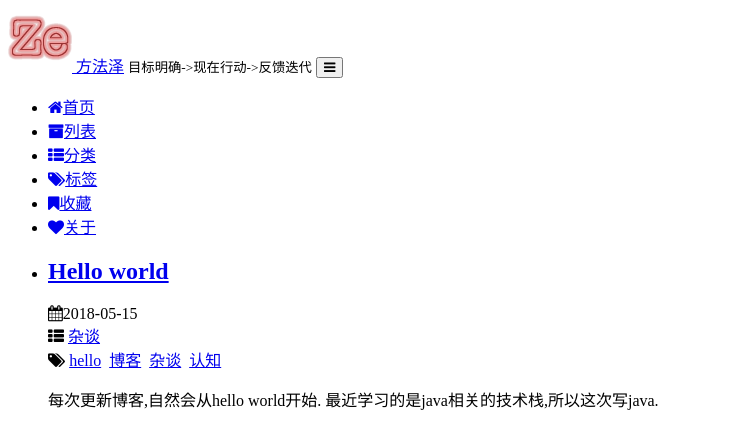
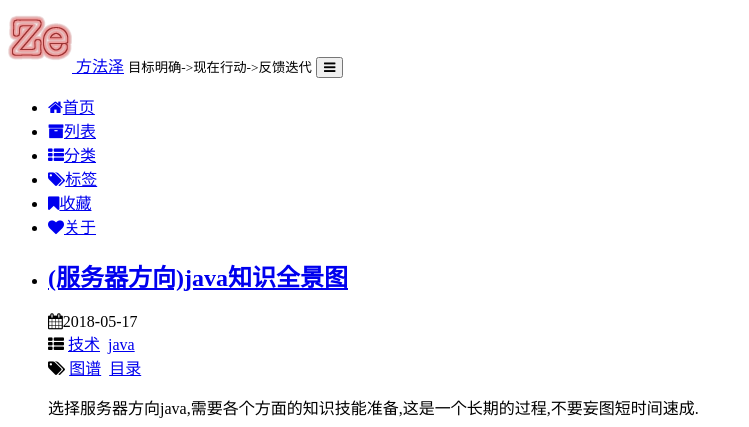
Before and after one commit to fangfaze/fangfaze.github.io, a Jekyll site: the page built from index.html, in a window 1280 px wide and 1400 px high. Shown: the top 427 px of the window, without its empty margins (0-749 px from the left). Built offline with Jekyll 4.4.1, drawn with Linux system fonts in a browser that asks for light colours; the list of posts is cut into pages by our own code; comment, search, counter and statistics services are not loaded; a style sheet for code colours, icons or effects is not loaded; some of the changed text lies outside the part shown.

Commit message:
java知识图谱

```diff
--- a/_includes/comments.html
+++ b/_includes/comments.html
@@ -6,8 +6,8 @@ var gitment = new Gitment({
   owner: 'fangfaze',
   repo: 'fangfaze.github.io',
   oauth: {
-    client_id: '8ca4c4a13e806d27704c',
-    client_secret: '52b3c7f60031e5e60204a44a63eec6eda5d0a76a',
+    client_id: 'a7264bd67acf2c110f85',
+    client_secret: '6e6dba8e5c7a36689badd10e88b60699b7a0c00d',
   },
 })
 gitment.render('container')
--- /dev/null
+++ b/_posts/2018-05-17-javaee-image.md
@@ -0,0 +1,23 @@
+---
+layout: post
+title:  "(服务器方向)java知识全景图"
+date:   2018-05-17 00:00:00
+categories: 技术 java
+tags: 图谱 目录
+---
+
+* content
+{:toc}
+
+选择服务器方向java,需要各个方面的知识技能准备,这是一个长期的过程,不要妄图短时间速成.
+
+知识技能的积累,离不开一个深邃复杂的知识图谱的建立.
+
+![](http://p8t4291gd.bkt.clouddn.com/markdown-image-paste-1526612010561)
+
+
+
+
+
+
+如果对一个体系没有一个整体的认识,很难成为专家.所以,建立关于服务器java的知识图谱是当务之急.这个图谱其实不难建立,而困难是在未来的工作学习中,不断的完成充实相应的内容.
--- a/_sass/_index.scss
+++ b/_sass/_index.scss
@@ -102,7 +102,7 @@
                                 color: #fff;
                                 .badge {
                                     background-color: #933;
-                                    transform: scale(1.5);
+                                    transform: scale(1.2);
                                 }
                             }
                             .name {
@@ -114,9 +114,9 @@
                                 float: right;
                                 text-align: center;
                                 margin-right: 20px;
-                                margin-top: 3px;
+                                margin-top: 4px;
                                 padding: 0 10px;
-                                font-size: 12px;
+                                font-size: 10px;
                                 color: #fff;
                                 background-color: #c99;
                                 border-radius: 50%;
```
